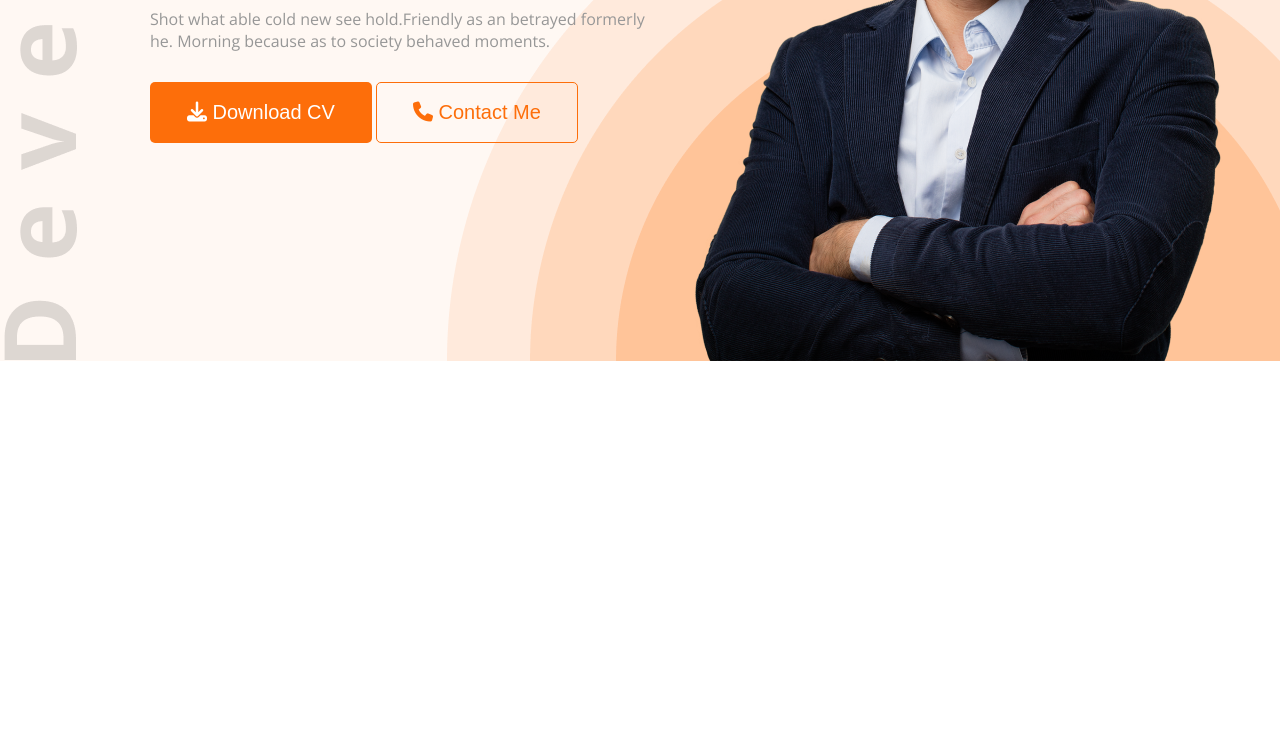
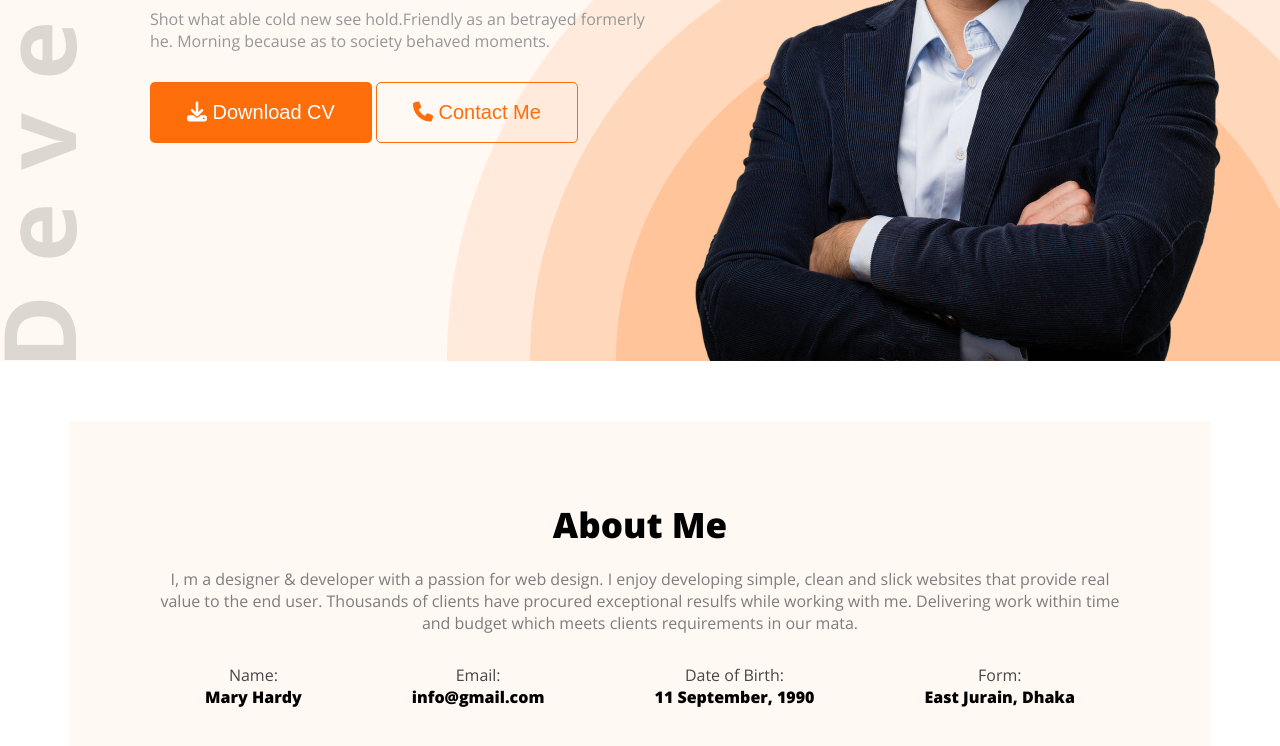
Before and after one commit to developerosman1/developer-portfolio, a plain HTML site: page index.html in a window 1280 px wide. Shown: the part 487-1233 px from the top of the page. Before the commit the page ends 853 px from the top, so only its background shows below. Drawn offline with nearby package versions, Linux system fonts and the light colour scheme.

Commit message:
about me

```diff
--- a/index.html
+++ b/index.html
@@ -28,18 +28,48 @@
                 <div class="banner-content">
                     <h3 class="banner-greeting">Hi, I am</h3>
                     <h1 class="banner-titile">Mary Hardy</h1>
-                    <p class="banner-content">Shot what able cold new see hold.Friendly as an betrayed formerly he. Morning because as to
+                    <p class="banner-content">Shot what able cold new see hold.Friendly as an betrayed formerly he.
+                        Morning because as to
                         society behaved moments.</p>
                     <div class="button-box">
                         <button class="primary-btn"><i class="fa-solid fa-download"></i> Download CV</button>
-                    <button class="secondary-btn"><i class="fa-solid fa-phone"></i> Contact Me</button>
+                        <button class="secondary-btn"><i class="fa-solid fa-phone"></i> Contact Me</button>
                     </div>
                 </div>
                 <div class="banner-image"><img src="/images/hardy.png" alt="Photo of Mary Hardy"></div>
             </div>
         </section>
     </header>
-    <main></main>
+    <main>
+        <!-- About Me -->
+        <section>
+            <div class="about-me">
+                <h2 class="section-title">About Me</h2>
+                <p class="section-info">I, m a designer & developer with a passion for web design. I enjoy developing
+                    simple, clean and slick websites that provide real value to the end user. Thousands of clients have
+                    procured exceptional resulfs while working with me. Delivering work within time and budget which
+                    meets clients requirements in our mata.</p>
+                <div class="about-me-info">
+                    <div class="info-section">
+                        <p class="info-label">Name:</p>
+                        <p class="info">Mary Hardy</p>
+                    </div>
+                    <div class="info-section">
+                        <p class="info-label">Email:</p>
+                        <p class="info">info@gmail.com</p>
+                    </div>
+                    <div class="info-section">
+                        <p class="info-label">Date of Birth:</p>
+                        <p class="info">11 September, 1990</p>
+                    </div>
+                    <div class="info-section">
+                        <p class="info-label">Form:</p>
+                        <p class="info">East Jurain, Dhaka</p>
+                    </div>
+                </div>
+            </div>
+        </section>
+    </main>
     <footer></footer>
     <script src="https://kit.fontawesome.com/fcd8b0e85b.js" crossorigin="anonymous"></script>
 </body>
--- a/styles/style.css
+++ b/styles/style.css
@@ -40,6 +40,19 @@ body {
     border: 1px solid transparent;
     color: #fff;
 }
+.section-title{
+    font-size: 35px;
+    font-weight: 800;
+    color: #000;
+    text-align: center;
+    margin-bottom: 20px;
+}
+.section-info{
+    font-size: 16px;
+    font-weight: 400;
+    color: #7e7c7c;
+    text-align: center;
+}
 /* Header */
 .header{
     background-color: #FFF8F3;
@@ -47,6 +60,11 @@ body {
     background-repeat: no-repeat;
     background-position: bottom left, bottom right;
     background-size: auto;
+}
+/* main */
+main {
+    width: 1140px;
+    margin: 0 auto;
 }
 
 /* Navigation Area */
@@ -112,3 +130,23 @@ body {
     width: 584px;
     height: auto;
 }
+/* About me */
+.about-me{
+    margin: 60px 0 ;
+    padding: 80px;
+    background-color: #FFF8F3;
+}
+.about-me-info {
+    display: flex;
+    justify-content: space-around;
+    text-align: center;
+    font-size: 16px;
+    margin-top: 30px;
+}
+.info-label {
+    color: #474747;
+}
+.info {
+    color: #000;
+    font-weight: 900;
+}
```
